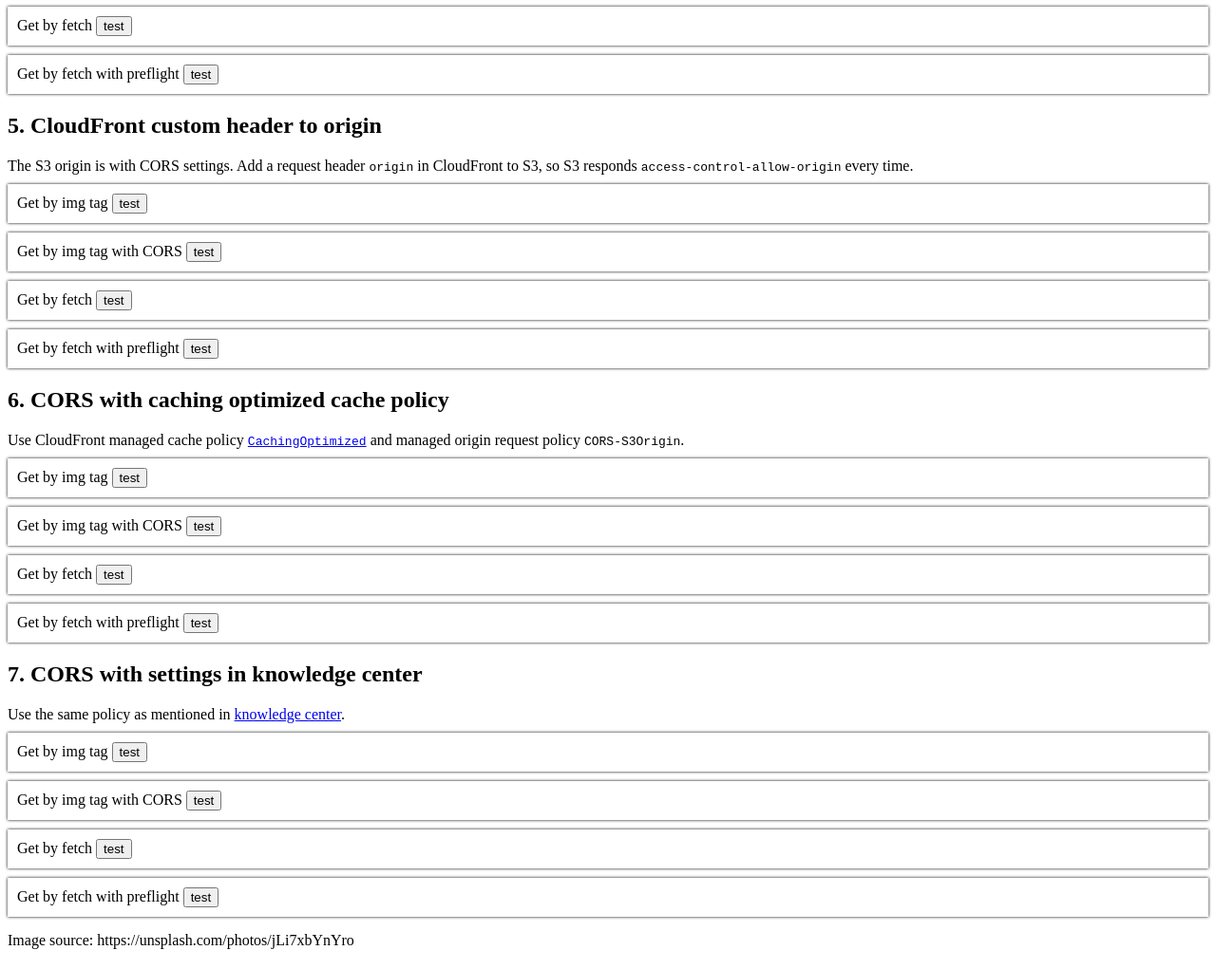
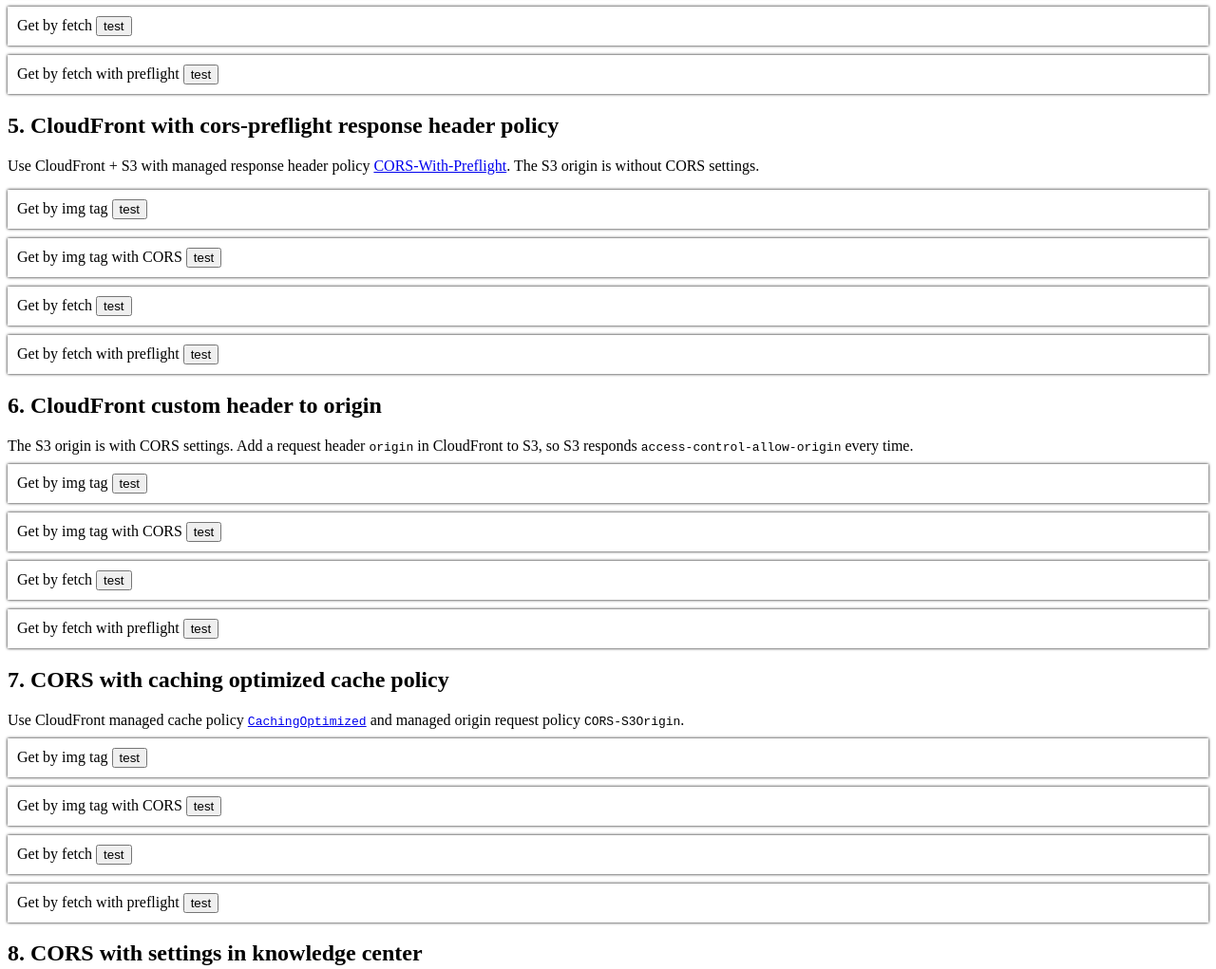
Before and after one commit to aldy120/cors-demo, a plain HTML site: page index.html in a window 1280 px wide. Shown: the part 1181-2202 px from the top of the page at 95% size. Drawn offline with Linux system fonts and the light colour scheme.

Commit message:
Fix list number

```diff
--- a/index.html
+++ b/index.html
@@ -101,7 +101,29 @@
         <button class="fetch-preflight-btn">test</button>
     </div>
 
-    <h2>5. CloudFront custom header to origin</h2>
+
+    <h2>5. CloudFront with cors-preflight response header policy</h2>
+    <p>Use CloudFront + S3 with managed response header policy <a
+            href="https://docs.aws.amazon.com/AmazonCloudFront/latest/DeveloperGuide/using-managed-response-headers-policies.html#managed-response-headers-policies-cors"
+            target="_blank" rel="noopener">CORS-With-Preflight</a>. The S3 origin is without CORS settings.</p>
+    <div class="box">
+        <label>Get by img tag</label>
+        <button class="img-tag-btn">test</button>
+    </div>
+    <div class="box">
+        <label>Get by img tag with CORS</label>
+        <button class="img-tag-crossorigin-btn">test</button>
+    </div>
+    <div class="box">
+        <label>Get by fetch</label>
+        <button class="fetch-btn">test</button>
+    </div>
+    <div class="box">
+        <label>Get by fetch with preflight</label>
+        <button class="fetch-preflight-btn">test</button>
+    </div>
+
+    <h2>6. CloudFront custom header to origin</h2>
     The S3 origin is with CORS settings. Add a request header <code>origin</code> in CloudFront to S3, so S3 responds
     <code>access-control-allow-origin</code> every time.
     <div class="box">
@@ -121,7 +143,7 @@
         <button class="fetch-preflight-btn">test</button>
     </div>
 
-    <h2>6. CORS with caching optimized cache policy</h2>
+    <h2>7. CORS with caching optimized cache policy</h2>
     Use CloudFront managed cache policy <a
         href="https://docs.aws.amazon.com/AmazonCloudFront/latest/DeveloperGuide/using-managed-origin-request-policies.html#managed-origin-request-policies-list"
         target="_blank" rel="noopener"><code>CachingOptimized</code></a> and managed origin request policy <a
@@ -144,7 +166,7 @@
         <button class="fetch-preflight-btn">test</button>
     </div>
 
-    <h2>7. CORS with settings in knowledge center</h2>
+    <h2>8. CORS with settings in knowledge center</h2>
     Use the same policy as mentioned in <a
         href="https://aws.amazon.com/premiumsupport/knowledge-center/no-access-control-allow-origin-error/"
         target="_blank" rel="noopener">knowledge center</a>.
--- a/index.js
+++ b/index.js
@@ -1,18 +1,18 @@
-// https://cors-test-with-wrong-configuration.s3.eu-west-1.amazonaws.com/dublin.jpg
-// https://cors-test-12345678.s3.eu-west-1.amazonaws.com/dublin.jpg
-// https://cors-1.lichi-chen.com/dublin.jpg
-// https://simple-cors.lichi-chen.com/dublin.jpg
-
-// https://cors-origin-custom-header.lichi-chen.com/dublin.jpg
-// https://cors-caching-optimized.lichi-chen.com/dublin.jpg
-// https://cors-knowledge-center.lichi-chen.com/dublin.jpg
-
+// 1. https://cors-test-with-wrong-configuration.s3.eu-west-1.amazonaws.com/dublin.jpg
+// 2. https://cors-test-12345678.s3.eu-west-1.amazonaws.com/dublin.jpg
+// 3. https://cors-1.lichi-chen.com/dublin.jpg
+// 4. https://simple-cors.lichi-chen.com/dublin.jpg
+// 5. https://cors-with-preflight.lichi-chen.com/dublin.jpg
+// 6. https://cors-origin-custom-header.lichi-chen.com/dublin.jpg
+// 7. https://cors-caching-optimized.lichi-chen.com/dublin.jpg
+// 8. https://cors-knowledge-center.lichi-chen.com/dublin.jpg
 
 const urls = [
     'https://cors-test-with-wrong-configuration.s3.eu-west-1.amazonaws.com/dublin.jpg',
     'https://cors-test-12345678.s3.eu-west-1.amazonaws.com/dublin.jpg',
     'https://cors-1.lichi-chen.com/dublin.jpg',
     'https://simple-cors.lichi-chen.com/dublin.jpg',
+    'https://cors-with-preflight.lichi-chen.com/dublin.jpg',
     'https://cors-origin-custom-header.lichi-chen.com/dublin.jpg',
     'https://cors-caching-optimized.lichi-chen.com/dublin.jpg',
     'https://cors-knowledge-center.lichi-chen.com/dublin.jpg',
```
Also changed, not shown: dublin.jpg (added), 1 other file.
